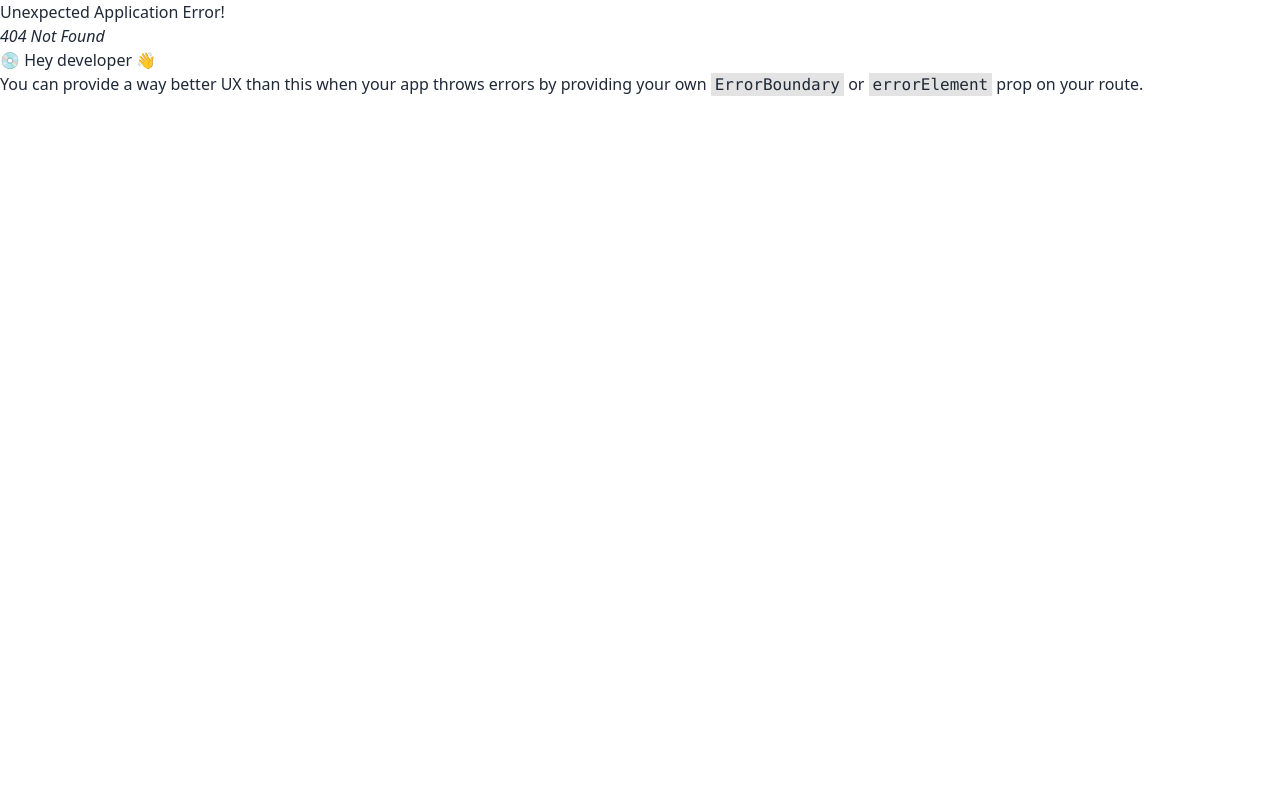
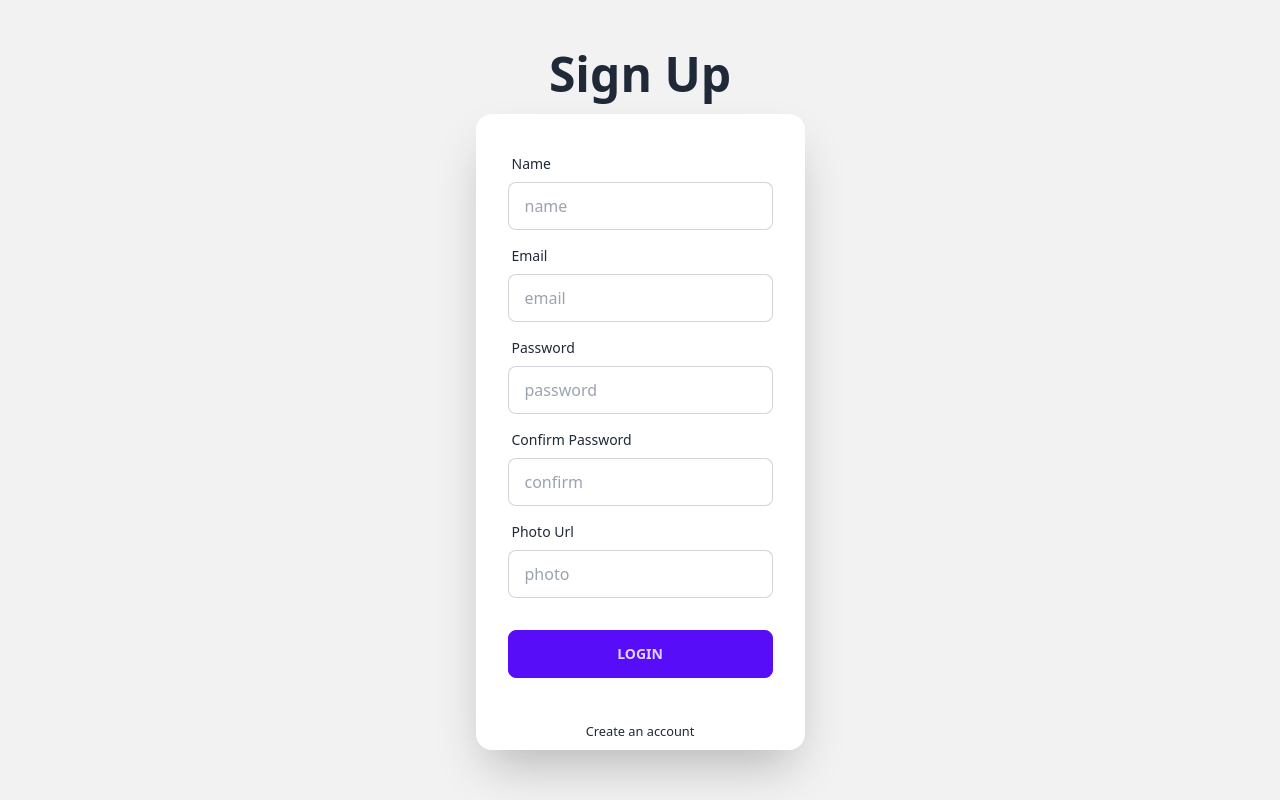
Before and after one commit to mehedip1/student-work, a React (Vite) app: page /signup in a window 1280 px wide. Before the commit this address had no page. Built offline with nearby package versions, Linux system fonts and the light colour scheme; no server answers.

Commit message:
firebase depoly

```diff
--- a/package.json
+++ b/package.json
@@ -10,6 +10,7 @@
     "preview": "vite preview"
   },
   "dependencies": {
+    "firebase": "^10.1.0",
     "localforage": "^1.10.0",
     "match-sorter": "^6.3.1",
     "react": "^18.2.0",
@@ -17,6 +18,7 @@
     "react-dom": "^18.2.0",
     "react-router-dom": "^6.14.2",
     "sort-by": "^1.2.0",
+    "sweetalert2": "^11.7.20",
     "swiper": "^10.0.4"
   },
   "devDependencies": {
--- a/public/category.json
+++ b/public/category.json
@@ -2,12 +2,12 @@
     {
       "_id": "1",
       "name": "Json",
-      "img": "https://unsplash.com/photos/5kkRYf5oeuA"
+      "img": "https://unsplash.com/photos/xZTScJvolYk"
     },
     {
       "_id": "2",
       "name": "Roy ",
-      "img": "https://unsplash.com/photos/jzz_3jWMzHA"
+      "img": "https://unsplash.com/photos/UIpFY1Umamw"
     },
     {
       "_id": "3",
--- a/src/Layout/Main.jsx
+++ b/src/Layout/Main.jsx
@@ -1,4 +1,4 @@
-import { Outlet } from "react-router-dom";
+import { Outlet, useLocation } from "react-router-dom";
 import Footer from "../Shered/Footer/Footer/Footer";
 import Navbar from "../Shered/Navbar/Navbar";
 
@@ -6,11 +6,14 @@ import Navbar from "../Shered/Navbar/Navbar";
 
 
 const Main = () => {
+    const location = useLocation();
+    console.log(location);
+    const noHeaderFooter = location.pathname.includes('login') || location.pathname.includes('signup')
     return (
         <div>
-             <Navbar></Navbar>
+            { noHeaderFooter || <Navbar></Navbar>}
             <Outlet></Outlet>
-            <Footer></Footer>
+         { noHeaderFooter ||   <Footer></Footer>}
 
 
         </div>
--- a/src/Pages/Home/Instructor/Instructor.jsx
+++ b/src/Pages/Home/Instructor/Instructor.jsx
@@ -12,7 +12,7 @@ const Instructor = () => {
     const [category, setCategory] = useState([]);
 
     useEffect(() =>{
-        fetch('category.json')
+        fetch('http://localhost:5000/category')
         .then(res => res.json())
         .then(data => setCategory(data))
 
--- /dev/null
+++ b/src/Pages/Login/Login.jsx
@@ -0,0 +1,69 @@
+import { useContext } from "react";
+import { AuthContext } from "../../Provider/AuthProvider";
+import { Link } from "react-router-dom";
+import Swal from 'sweetalert2/dist/sweetalert2.js'
+
+
+const Login = () => {
+
+    const {signIn} = useContext(AuthContext)
+
+    const handleLogin = event =>{
+        event.preventDefault();
+        const form = event.target;
+        const email = form.email.value;
+        const password = form.password.value;
+        console.log(email, password);
+        signIn(email, password)
+        .then(result =>{
+            const user = result.user;
+            console.log(user);
+
+            Swal.fire({
+                title: 'Custom animation with Animate.css',
+                showClass: {
+                  popup: 'animate__animated animate__fadeInDown'
+                },
+                hideClass: {
+                  popup: 'animate__animated animate__fadeOutUp'
+                }
+              })
+        })
+
+    }
+
+    return (
+        <div>
+        <div className="hero min-h-screen bg-base-200">
+  <div className="hero-content flex-col lg:flex">
+    <div className="text-center lg:text-left">
+      <h1 className="text-5xl font-bold">Login now!</h1>
+    </div>
+    <div className="card flex-shrink-0 w-full max-w-sm shadow-2xl bg-base-100">
+      <form onSubmit={handleLogin} className="card-body">
+        <div className="form-control">
+          <label className="label">
+            <span className="label-text">Email</span>
+          </label>
+          <input type="email" name="email" placeholder="email" className="input input-bordered" />
+        </div>
+        <div className="form-control">
+          <label className="label">
+            <span className="label-text">Password</span>
+          </label>
+          <input type="password" name="password" placeholder="password" className="input input-bordered" />
+         </div>
+        <div className="form-control mt-6">
+          <input  className="btn btn-primary" type="submit" value="Login" />
+        </div>
+      </form>
+      <p className="text-center py-2"><small>New Here? <Link to="/signup">Create an account</Link> </small></p>
+
+    </div>
+  </div>
+  </div>
+        </div>
+    );
+};
+
+export default Login;
--- /dev/null
+++ b/src/Pages/SignUp/SignUp.jsx
@@ -0,0 +1,81 @@
+import { useContext } from "react";
+import { Link } from "react-router-dom";
+import { AuthContext } from "../../Provider/AuthProvider";
+
+
+const SignUp = () => {
+
+    const {signIn} = useContext(AuthContext)
+
+    const handleSignup = event =>{
+        event.preventDefault();
+        const form = event.target;
+        const name = form.name.value;
+        const email = form.email.value;
+        const password = form.password.value;
+        const confirm = form.confirm.value;
+        const photo = form.photo.value;
+        console.log(email, password, name, photo,  confirm);
+        signIn(email, name, password, confirm, photo)
+        .then(result =>{
+            const user = result.user;
+            console.log(user);
+        })
+
+    }
+
+
+
+    return (
+        <div>
+           <div className="hero min-h-screen bg-base-200">
+  <div className="hero-content flex-col lg:flex">
+    <div className="text-center lg:text-left">
+      <h1 className="text-5xl font-bold">Sign Up</h1>
+    </div>
+    <div className="card flex-shrink-0 w-full max-w-sm shadow-2xl bg-base-100">
+      <form onSubmit={handleSignup} className="card-body">
+        <div className="form-control">
+          <label className="label">
+            <span className="label-text">Name</span>
+          </label>
+          <input type="name" name="name" placeholder="name" className="input input-bordered" />
+        </div>
+        <div className="form-control">
+          <label className="label">
+            <span className="label-text">Email</span>
+          </label>
+          <input type="email" name="email" placeholder="email" className="input input-bordered" />
+        </div>
+        <div className="form-control">
+          <label className="label">
+            <span className="label-text">Password</span>
+          </label>
+          <input type="password" name="password" placeholder="password" className="input input-bordered" />
+          </div>
+        <div className="form-control">
+          <label className="label">
+            <span className="label-text">Confirm Password</span>
+          </label>
+          <input type="password" name="confirm" placeholder="confirm" className="input input-bordered" />
+          </div>
+        <div className="form-control">
+          <label className="label">
+            <span className="label-text">Photo Url</span>
+          </label>
+          <input type="text" name="photo" placeholder="photo" className="input input-bordered" />
+          </div>
+        <div className="form-control mt-6">
+          <input  className="btn btn-primary" type="submit" value="Login" />
+        </div>
+      </form>
+      <p className="text-center py-2"><small><Link to="/login">Create an account</Link> </small></p>
+
+    </div>
+  </div>
+  </div>
+        </div>
+    );
+};
+
+export default SignUp;
--- /dev/null
+++ b/src/Provider/AuthProvider.jsx
@@ -0,0 +1,61 @@
+import {  createContext, useEffect, useState } from "react";
+import { createUserWithEmailAndPassword, getAuth, onAuthStateChanged, signInWithEmailAndPassword } from "firebase/auth";
+import { app } from "../firebase/firebase.config";
+
+
+export const AuthContext = createContext(null);
+
+
+const auth = getAuth(app);
+
+const AuthProvider = ({children}) => {
+    const [user, setUser] = useState(null);
+    const [loading, setLoading] = useState(true);
+
+   const createUser = (email, password) =>{
+    setLoading(true);
+    return createUserWithEmailAndPassword(auth, email, password)
+   }
+
+   const signIn = (email, password) =>{
+    setLoading(true);
+    return signInWithEmailAndPassword(email, password);
+
+   }
+
+  const logOut = () =>{
+    setLoading(true);
+    // return signOut(auth);
+    return logOut(auth);
+  }
+
+
+
+    useEffect(() =>{
+        const unsubscribe = onAuthStateChanged(auth, currentUser =>{
+            setUser(currentUser);
+            console.log('currentUser', currentUser);
+            setLoading(false);
+        });
+        return () =>{
+            return unsubscribe();
+        }
+    }
+    ,[])
+
+  const authInfo = {
+    user,
+    loading,
+    createUser,
+    signIn,
+    logOut
+  }
+
+    return (
+       <AuthContext.Provider value={authInfo}>
+        {children}
+       </AuthContext.Provider>
+    );
+};
+
+export default AuthProvider;
--- a/src/Shered/NameItem/NameItem.jsx
+++ b/src/Shered/NameItem/NameItem.jsx
@@ -8,9 +8,9 @@ const NameItem = ({item}) => {
     <figure>
     <img src={img} alt="" />
     </figure>
-  <div className="card-body">
+  <div className="card-body flex flex-col items-center">
     <h2 className="card-title">{name}</h2>
-    <p>Lorem ipsum dolor sit amet consectetur adipisicing elit. Dolores incidunt suscipit commodi similique nostrum ipsum repudiandae, architecto veniam minus quae, hic dolore recusandae natus deleniti quaerat exercitationem praesentium, eius pariatur.</p>
+    <p>Lorem ipsum dolor sit amet consectetur adipisicing elit.</p>
     <div className="card-actions text-center">
       <button className="btn btn-primary">Book Now</button>
     </div>
--- a/src/Shered/Navbar/Navbar.jsx
+++ b/src/Shered/Navbar/Navbar.jsx
@@ -1,41 +1,57 @@
+import { useContext } from "react";
+import { Link } from "react-router-dom";
+import { AuthContext } from "../../Provider/AuthProvider";
 
 
 const Navbar = () => {
+  const {user, logOut} = useContext(AuthContext);
+
+
+   const handleLogOut = () =>{
+    logOut()
+    .then(() =>{})
+    .catch(error => console.log(error));
+  }
+
+
+  const navOption = <>
+  <li><Link to='/'>Home</Link></li>
+
+
+  {
+    user ? <>
+    <button onClick={handleLogOut} className="btn btn-ghost">Log Out</button>
+
+     </> : <>
+     <li><Link to='/login'>Login</Link></li>
+     </>
+  }
+
+</>
+
+
     return (
         <div>
             <div className="navbar bg-base-100">
-  <div className="navbar-start">
+      <div className="navbar-start">
     <div className="dropdown">
       <label tabIndex={0} className="btn btn-ghost lg:hidden">
-        <svg xmlns="http://www.w3.org/2000/svg" className="h-5 w-5" fill="none" viewBox="0 0 24 24" stroke="currentColor"><path strokeLinecap="round" strokeLinejoin="round" strokeWidth="2" d="M4 6h16M4 12h8m-8 6h16" /></svg>
-      </label>
-      <ul tabIndex={0} className="menu menu-sm dropdown-content mt-3 z-[1] p-2 shadow bg-base-100 rounded-box w-52">
-        <li><a>Item 1</a></li>
-        <li>
-          <a>Parent</a>
-          <ul className="p-2">
-            <li><a>Submenu 1</a></li>
-            <li><a>Submenu 2</a></li>
+        <svg xmlns="http://www.w3.org/2000/svg" className="h-5 w-5" fill="none" viewBox="0 0 24 24" stroke="currentColor"><path strokeLinecap="round" strokeLinejoin="round" strokeWidth="2" d="M4 6h16M4 12h8m-8 6h16" />
+        </svg>
+        </label>
+         <ul tabIndex={0} className="menu menu-sm dropdown-content mt-3 z-[1] p-2 shadow bg-base-100 rounded-box w-52">
+          {navOption}
+
           </ul>
-        </li>
-        <li><a>Item 3</a></li>
-      </ul>
+
+
     </div>
     <a className="btn btn-ghost normal-case text-xl font-bold text-indigo-700">Come to Learn</a>
   </div>
   <div className="navbar-center hidden lg:flex">
     <ul className="menu menu-horizontal px-1">
-      <li><a>Item 1</a></li>
-      <li tabIndex={0}>
-        <details>
-          <summary>Parent</summary>
-          <ul className="p-2">
-            <li><a>Submenu 1</a></li>
-            <li><a>Submenu 2</a></li>
-          </ul>
-        </details>
-      </li>
-      <li><a>Item 3</a></li>
+    {navOption}
+
     </ul>
   </div>
   <div className="navbar-end">
--- /dev/null
+++ b/src/firebase/firebase.config.js
@@ -0,0 +1,17 @@
+// Import the functions you need from the SDKs you need
+import { initializeApp } from "firebase/app";
+// TODO: Add SDKs for Firebase products that you want to use
+// https://firebase.google.com/docs/web/setup#available-libraries
+
+// Your web app's Firebase configuration
+const firebaseConfig = {
+apiKey: import.meta.env.VITE_apiKey,
+authDomain: import.meta.env.VITE_authDomain,
+projectId: import.meta.env.VITE_projectId,
+storageBucket: import.meta.env.VITE_storageBucket,
+messagingSenderId: import.meta.env.VITE_messagingSenderId,
+appId: import.meta.env.VITE_appId
+};
+
+// Initialize Firebase
+export const app = initializeApp(firebaseConfig);
--- a/src/main.jsx
+++ b/src/main.jsx
@@ -5,13 +5,16 @@ import {
  RouterProvider,
 } from "react-router-dom";
 import { router } from './Routes/Route';
+import AuthProvider from './Provider/AuthProvider';
 
 
 ReactDOM.createRoot(document.getElementById('root')).render(
   <React.StrictMode>
+  <AuthProvider>
   <div className='max-w-screen-xl mx-auto'>
   <RouterProvider router={router} />
   </div>
+  </AuthProvider>
 
   </React.StrictMode>,
 )
```
Also changed, not shown: src/Routes/Route.jsx (+11 -0 lines), 1 other file (tests, documents, lock files or other folders).
